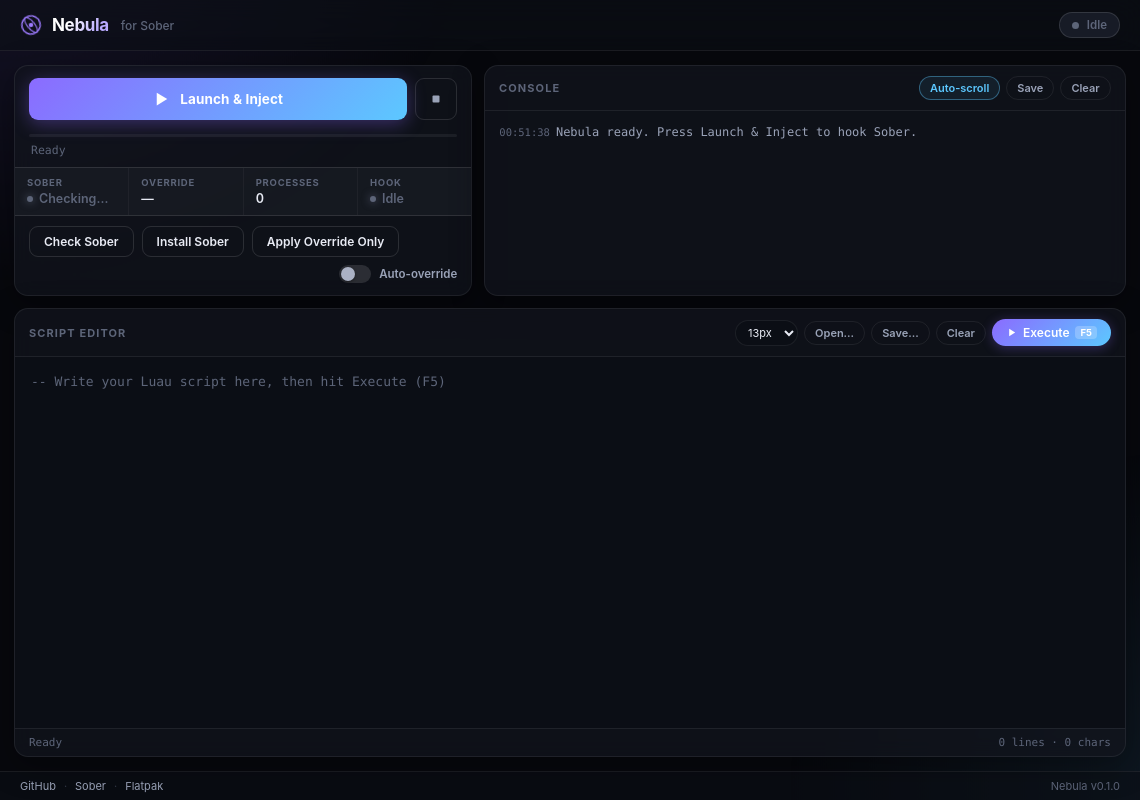
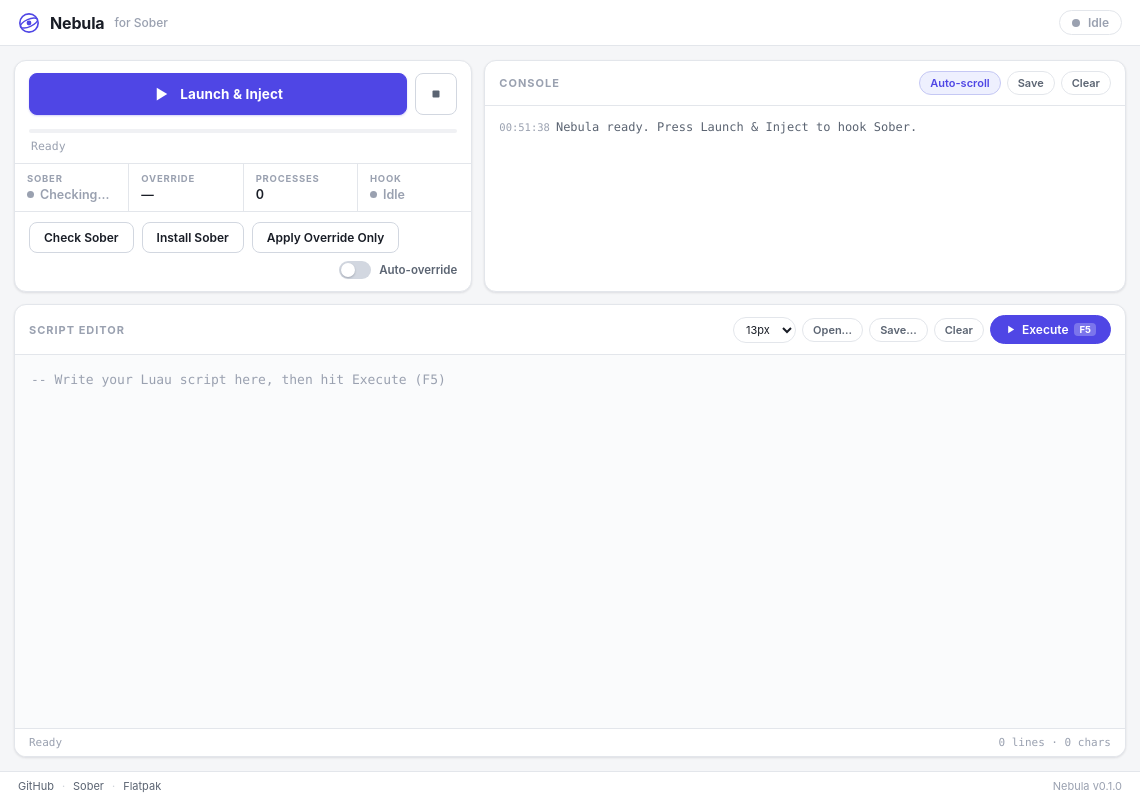
Before and after one commit to ethancroissants/nebula, an Electron app: page renderer/index.html in a window 1140 px wide. Drawn offline with Linux system fonts and the light colour scheme; no server answers.

Commit message:
feat(ui): light theme overhaul + hook status/heartbeat surfacing
- Full light theme: paper-white panels, hairline borders, flat indigo accent,
  zero gradients; pill/chip/button system restyled accordingly
- Hook heartbeat (WAITING/ATTACHED) now surfaced in status + launch stage
- Hook log (~/.nebula/queue/log) is tailed live into the console via IPC
- Launch & Inject progress messages logged inline

```diff
--- a/renderer/index.html
+++ b/renderer/index.html
@@ -11,14 +11,9 @@
     <header class="app-header">
       <div class="brand">
         <svg class="brand-mark" width="22" height="22" viewBox="0 0 24 24" fill="none">
-          <circle cx="12" cy="12" r="10" stroke="url(#g1)" stroke-width="1.6"/>
-          <ellipse cx="12" cy="12" rx="10" ry="4" stroke="url(#g1)" stroke-width="1.2" transform="rotate(-24 12 12)"/>
-          <circle cx="12" cy="12" r="2.4" fill="url(#g1)"/>
-          <defs>
-            <linearGradient id="g1" x1="2" y1="2" x2="22" y2="22">
-              <stop stop-color="#9d7bff"/><stop offset="1" stop-color="#5cc8ff"/>
-            </linearGradient>
-          </defs>
+          <circle cx="12" cy="12" r="10" stroke="#4f46e5" stroke-width="1.8"/>
+          <ellipse cx="12" cy="12" rx="10" ry="4" stroke="#4f46e5" stroke-width="1.4" transform="rotate(-24 12 12)"/>
+          <circle cx="12" cy="12" r="2.6" fill="#4f46e5"/>
         </svg>
         <h1>Nebula</h1>
         <span class="subtitle">for Sober</span>
--- a/renderer/index.js
+++ b/renderer/index.js
@@ -125,6 +125,11 @@
 
 // Live progress from the main process during launch & inject.
 window.nebula.onProgress(({ phase, message }) => {
+  if (phase === 'hooklog') {
+    // The hook's own log lines from inside the game — show as-is.
+    log(`[hook] ${message}`);
+    return;
+  }
   setStage(message, phase === 'error' ? 'err' : phase === 'injected' || phase === 'installed' ? 'ok' : phase === 'timeout' ? 'warn' : '');
   switch (phase) {
     case 'preparing':
--- a/renderer/styles.css
+++ b/renderer/styles.css
@@ -1,25 +1,30 @@
-/* Nebula — Electron UI · deep-space dark, violet/cyan accents, motion-first */
+/* Nebula — Electron UI · light, flat, no gradients.
+   Clean paper-white surfaces, hairline borders, one indigo accent. */
 
 :root {
-  --bg: #07080d;
-  --bg-panel: rgba(18, 21, 30, 0.72);
-  --bg-elevated: #171b26;
-  --bg-input: #0b0e15;
-  --border: rgba(255, 255, 255, 0.07);
-  --border-strong: rgba(255, 255, 255, 0.12);
-  --text: #e8ebf4;
-  --text-dim: #9aa3b8;
-  --text-faint: #5d6579;
-  --accent: #8b6bff;
-  --accent-2: #5cc8ff;
-  --accent-grad: linear-gradient(135deg, #8b6bff 0%, #5cc8ff 100%);
-  --success: #3ecf8e;
-  --warning: #f0b429;
-  --danger: #f2545b;
-  --radius: 14px;
-  --radius-sm: 9px;
-  --shadow: 0 8px 32px rgba(0, 0, 0, 0.35);
-  --font-ui: -apple-system, BlinkMacSystemFont, "Segoe UI", Roboto, "Helvetica Neue", Arial, sans-serif;
+  --bg: #f5f6f8;
+  --bg-panel: #ffffff;
+  --bg-subtle: #f0f1f4;
+  --bg-input: #fafbfc;
+  --bg-hover: #eef0f4;
+  --border: #e3e6eb;
+  --border-strong: #d2d7e0;
+  --text: #191d26;
+  --text-dim: #5b6472;
+  --text-faint: #9aa1b0;
+  --accent: #4f46e5;
+  --accent-hover: #4338ca;
+  --accent-soft: #eef0fe;
+  --success: #0f8a5f;
+  --success-soft: #e7f6f0;
+  --warning: #b45309;
+  --warning-soft: #fdf3e3;
+  --danger: #d13c3c;
+  --danger-soft: #fdecec;
+  --radius: 12px;
+  --radius-sm: 8px;
+  --shadow: 0 1px 2px rgba(16, 24, 40, 0.05), 0 1px 3px rgba(16, 24, 40, 0.06);
+  --font-ui: -apple-system, BlinkMacSystemFont, "Segoe UI", Roboto, "Inter", "Helvetica Neue", Arial, sans-serif;
   --font-mono: "JetBrains Mono", "Fira Code", "SF Mono", Menlo, Consolas, monospace;
   --ease: cubic-bezier(0.22, 1, 0.36, 1);
 }
@@ -33,29 +38,10 @@
   font-family: var(--font-ui);
   font-size: 14px;
   overflow: hidden;
-}
-
-/* Ambient background: two slow-drifting nebula glows + subtle star noise */
-body::before {
-  content: "";
-  position: fixed;
-  inset: -30%;
-  background:
-    radial-gradient(38% 42% at 18% 12%, rgba(139, 107, 255, 0.13), transparent 70%),
-    radial-gradient(34% 38% at 85% 80%, rgba(92, 200, 255, 0.09), transparent 70%);
-  animation: drift 26s ease-in-out infinite alternate;
-  pointer-events: none;
-  z-index: 0;
-}
-
-@keyframes drift {
-  0%   { transform: translate(0, 0) scale(1); }
-  100% { transform: translate(4%, -3%) scale(1.08); }
+  -webkit-font-smoothing: antialiased;
 }
 
 #app {
-  position: relative;
-  z-index: 1;
   display: flex;
   flex-direction: column;
   height: 100vh;
@@ -67,10 +53,9 @@
   display: flex;
   align-items: center;
   justify-content: space-between;
-  padding: 12px 20px;
+  padding: 10px 18px;
+  background: var(--bg-panel);
   border-bottom: 1px solid var(--border);
-  background: rgba(13, 15, 22, 0.6);
-  backdrop-filter: blur(14px);
   -webkit-app-region: drag;
   -webkit-user-select: none;
   user-select: none;
@@ -78,24 +63,19 @@
 
 .brand { display: flex; align-items: center; gap: 10px; }
 
-.brand-mark { animation: spin 24s linear infinite; }
-@keyframes spin { to { transform: rotate(360deg); } }
+.brand-mark { display: block; }
 
 .app-header h1 {
-  font-size: 17px;
+  font-size: 16px;
   font-weight: 700;
-  letter-spacing: -0.02em;
-  background: linear-gradient(120deg, #fff 30%, #b9aaff 80%);
-  -webkit-background-clip: text;
-  background-clip: text;
-  -webkit-text-fill-color: transparent;
+  letter-spacing: -0.01em;
+  color: var(--text);
 }
 
 .app-header .subtitle {
   font-size: 12px;
   color: var(--text-faint);
   font-weight: 500;
-  margin-left: 2px;
 }
 
 /* Live status pill in the titlebar */
@@ -104,24 +84,26 @@
   display: inline-flex;
   align-items: center;
   gap: 8px;
-  padding: 5px 12px;
+  padding: 4px 12px;
   border-radius: 999px;
-  border: 1px solid var(--border-strong);
-  background: var(--bg-elevated);
-  font-size: 11.5px;
+  border: 1px solid var(--border);
+  background: var(--bg-panel);
+  font-size: 12px;
   font-weight: 600;
-  color: var(--text-dim);
-  transition: all 0.4s var(--ease);
+  color: var(--text-faint);
+  transition: all 0.35s var(--ease);
 }
 
+.status-pill.idle { color: var(--text-faint); }
+
 .pulse-dot {
-  width: 7px;
-  height: 7px;
+  width: 8px;
+  height: 8px;
   border-radius: 50%;
   background: var(--text-faint);
   position: relative;
   flex-shrink: 0;
-  transition: background 0.4s var(--ease);
+  transition: background 0.35s var(--ease);
 }
 
 .pulse-dot::after {
@@ -133,26 +115,32 @@
   opacity: 0;
 }
 
-.status-pill.idle { color: var(--text-faint); }
-
 .status-pill.ok {
   color: var(--success);
-  border-color: rgba(62, 207, 142, 0.35);
-  background: rgba(62, 207, 142, 0.08);
+  border-color: #bfe4d4;
+  background: var(--success-soft);
 }
 .status-pill.ok .pulse-dot { background: var(--success); }
-.status-pill.ok .pulse-dot::after { animation: pulse-ring 2s ease-out infinite; }
+.status-pill.ok .pulse-dot::after { animation: pulse-ring 2.2s ease-out infinite; }
 
-.status-pill.warn { color: var(--warning); border-color: rgba(240, 180, 41, 0.35); background: rgba(240, 180, 41, 0.08); }
+.status-pill.warn {
+  color: var(--warning);
+  border-color: #f1d9ac;
+  background: var(--warning-soft);
+}
 .status-pill.warn .pulse-dot { background: var(--warning); }
 .status-pill.warn .pulse-dot::after { animation: pulse-ring 1.4s ease-out infinite; }
 
-.status-pill.err { color: var(--danger); border-color: rgba(242, 84, 91, 0.35); background: rgba(242, 84, 91, 0.08); }
+.status-pill.err {
+  color: var(--danger);
+  border-color: #f2c6c6;
+  background: var(--danger-soft);
+}
 .status-pill.err .pulse-dot { background: var(--danger); }
 
 @keyframes pulse-ring {
-  0%   { transform: scale(1);   opacity: 0.5; }
-  100% { transform: scale(2.6); opacity: 0; }
+  0%   { transform: scale(1);   opacity: 0.45; }
+  100% { transform: scale(2.4); opacity: 0; }
 }
 
 /* --------------------------------------------------------------- main --- */
@@ -174,9 +162,8 @@
   display: flex;
   flex-direction: column;
   overflow: hidden;
-  backdrop-filter: blur(10px);
   box-shadow: var(--shadow);
-  animation: panel-in 0.5s var(--ease) backwards;
+  animation: panel-in 0.45s var(--ease) backwards;
 }
 
 .panel:nth-child(1) { animation-delay: 0.02s; }
@@ -184,7 +171,7 @@
 .panel:nth-child(3) { animation-delay: 0.14s; }
 
 @keyframes panel-in {
-  from { opacity: 0; transform: translateY(10px) scale(0.985); }
+  from { opacity: 0; transform: translateY(8px); }
   to   { opacity: 1; transform: none; }
 }
 
@@ -200,7 +187,7 @@
   font-size: 11px;
   font-weight: 700;
   text-transform: uppercase;
-  letter-spacing: 0.1em;
+  letter-spacing: 0.09em;
   color: var(--text-faint);
 }
 
@@ -224,50 +211,42 @@
   align-items: center;
   justify-content: center;
   gap: 9px;
-  padding: 12px 18px;
-  border: none;
+  padding: 11px 18px;
+  border: 1px solid var(--accent);
   border-radius: var(--radius-sm);
-  background: var(--accent-grad);
+  background: var(--accent);
   color: #fff;
   font-family: var(--font-ui);
   font-size: 13.5px;
-  font-weight: 700;
+  font-weight: 650;
   letter-spacing: 0.01em;
   cursor: pointer;
-  overflow: hidden;
-  transition: transform 0.15s var(--ease), box-shadow 0.25s var(--ease), filter 0.2s;
-  box-shadow: 0 4px 18px rgba(139, 107, 255, 0.35);
+  transition: background 0.18s var(--ease), transform 0.12s var(--ease), box-shadow 0.18s;
+  box-shadow: 0 1px 2px rgba(79, 70, 229, 0.25);
 }
 
-.launch-btn::before {
-  /* shine sweep on hover */
-  content: "";
-  position: absolute;
-  top: 0; left: -80%;
-  width: 60%; height: 100%;
-  background: linear-gradient(100deg, transparent, rgba(255, 255, 255, 0.35), transparent);
-  transform: skewX(-20deg);
-  transition: left 0.55s var(--ease);
+.launch-btn:hover { background: var(--accent-hover); border-color: var(--accent-hover); }
+.launch-btn:active { transform: scale(0.985); }
+.launch-btn:focus-visible { outline: 2px solid var(--accent); outline-offset: 2px; }
+
+.launch-btn:disabled {
+  background: #a5b0e8;
+  border-color: #a5b0e8;
+  cursor: wait;
+  box-shadow: none;
 }
 
-.launch-btn:hover { transform: translateY(-1px); box-shadow: 0 6px 26px rgba(139, 107, 255, 0.5); filter: brightness(1.06); }
-.launch-btn:hover::before { left: 130%; }
-.launch-btn:active { transform: translateY(0) scale(0.985); }
-
-.launch-btn:disabled { filter: saturate(0.4) brightness(0.75); cursor: wait; box-shadow: none; transform: none; }
-.launch-btn:disabled::before { display: none; }
-
-.launch-btn.busy .launch-label { animation: breathe 1.6s ease-in-out infinite; }
-@keyframes breathe { 50% { opacity: 0.65; } }
+.launch-btn.busy .launch-label { animation: breathe 1.5s ease-in-out infinite; }
+@keyframes breathe { 50% { opacity: 0.6; } }
 
 .launch-icon { transition: transform 0.25s var(--ease); }
-.launch-btn:hover .launch-icon { transform: scale(1.15); }
+.launch-btn:hover .launch-icon { transform: scale(1.12); }
 
 .launch-spinner {
   display: none;
   width: 14px;
   height: 14px;
-  border: 2px solid rgba(255, 255, 255, 0.3);
+  border: 2px solid rgba(255, 255, 255, 0.35);
   border-top-color: #fff;
   border-radius: 50%;
   animation: rot 0.7s linear infinite;
@@ -284,19 +263,19 @@
   width: 42px;
   border: 1px solid var(--border-strong);
   border-radius: var(--radius-sm);
-  background: transparent;
+  background: var(--bg-panel);
   color: var(--text-dim);
   cursor: pointer;
-  transition: all 0.2s var(--ease);
+  transition: all 0.18s var(--ease);
 }
-.icon-btn:hover { color: var(--danger); border-color: rgba(242, 84, 91, 0.4); background: rgba(242, 84, 91, 0.08); }
+.icon-btn:hover { color: var(--danger); border-color: #f2c6c6; background: var(--danger-soft); }
 .icon-btn:active { transform: scale(0.94); }
 
 .progress-wrap {
-  height: 3px;
+  height: 4px;
   margin: 10px 14px 6px;
   border-radius: 2px;
-  background: rgba(255, 255, 255, 0.06);
+  background: var(--bg-subtle);
   overflow: hidden;
 }
 
@@ -304,7 +283,7 @@
   height: 100%;
   width: 0%;
   border-radius: 2px;
-  background: var(--accent-grad);
+  background: var(--accent);
   transition: width 0.5s var(--ease), opacity 0.4s;
   opacity: 0;
 }
@@ -339,7 +318,7 @@
 }
 
 .status-item {
-  background: rgba(13, 16, 24, 0.5);
+  background: var(--bg-panel);
   padding: 9px 12px;
   display: flex;
   flex-direction: column;
@@ -372,11 +351,10 @@
 
 .status-indicator::before {
   content: "";
-  width: 6px;
-  height: 6px;
+  width: 7px;
+  height: 7px;
   border-radius: 50%;
   background: currentColor;
-  box-shadow: 0 0 8px currentColor;
   transition: all 0.3s;
 }
 
@@ -398,7 +376,7 @@
 .btn {
   appearance: none;
   border: 1px solid var(--border-strong);
-  background: var(--bg-elevated);
+  background: var(--bg-panel);
   color: var(--text);
   font-family: var(--font-ui);
   font-size: 12px;
@@ -406,24 +384,24 @@
   padding: 7px 14px;
   border-radius: var(--radius-sm);
   cursor: pointer;
-  transition: background 0.2s var(--ease), border-color 0.2s, transform 0.12s var(--ease), box-shadow 0.2s;
+  transition: background 0.15s var(--ease), border-color 0.15s, transform 0.1s var(--ease);
   white-space: nowrap;
 }
 
-.btn:hover { background: #1e2331; border-color: rgba(255, 255, 255, 0.2); transform: translateY(-1px); }
-.btn:active { transform: translateY(0) scale(0.97); }
+.btn:hover { background: var(--bg-hover); border-color: #c3c9d4; }
+.btn:active { transform: scale(0.97); }
 .btn:focus-visible { outline: 2px solid var(--accent); outline-offset: 1px; }
-.btn:disabled { opacity: 0.45; cursor: not-allowed; transform: none; }
+.btn:disabled { opacity: 0.5; cursor: not-allowed; transform: none; }
 
 .btn-ghost { background: transparent; }
+.btn-ghost:hover { background: var(--bg-hover); }
 
 .btn-primary {
-  background: var(--accent-grad);
-  border: none;
+  background: var(--accent);
+  border-color: var(--accent);
   color: #fff;
-  box-shadow: 0 2px 12px rgba(139, 107, 255, 0.3);
 }
-.btn-primary:hover { box-shadow: 0 4px 18px rgba(139, 107, 255, 0.45); filter: brightness(1.08); }
+.btn-primary:hover { background: var(--accent-hover); border-color: var(--accent-hover); }
 
 .chip {
   appearance: none;
@@ -436,12 +414,12 @@
   padding: 4px 10px;
   border-radius: 999px;
   cursor: pointer;
-  transition: all 0.18s var(--ease);
+  transition: all 0.15s var(--ease);
   white-space: nowrap;
 }
-.chip:hover { color: var(--text); border-color: var(--border-strong); background: rgba(255, 255, 255, 0.04); }
+.chip:hover { color: var(--text); border-color: var(--border-strong); background: var(--bg-hover); }
 .chip:active { transform: scale(0.95); }
-.chip.active { color: var(--accent-2); border-color: rgba(92, 200, 255, 0.4); background: rgba(92, 200, 255, 0.08); }
+.chip.active { color: var(--accent); border-color: #c5c8f4; background: var(--accent-soft); }
 
 .execute-btn {
   display: inline-flex;
@@ -454,11 +432,10 @@
   font-family: var(--font-ui);
   font-size: 9.5px;
   font-weight: 700;
-  background: rgba(255, 255, 255, 0.22);
+  background: rgba(255, 255, 255, 0.25);
   padding: 1px 5px;
   border-radius: 4px;
 }
-.execute-btn:active svg { transform: translateX(2px); }
 
 /* ------------------------------------------------------------- switch --- */
 
@@ -482,7 +459,7 @@
   border-radius: 9px;
   background: var(--border-strong);
   position: relative;
-  transition: background 0.25s var(--ease);
+  transition: background 0.22s var(--ease);
   flex-shrink: 0;
 }
 
@@ -494,21 +471,20 @@
   width: 14px;
   height: 14px;
   border-radius: 50%;
-  background: #aab1c4;
-  box-shadow: 0 1px 3px rgba(0, 0, 0, 0.4);
-  transition: transform 0.25s var(--ease), background 0.25s;
+  background: #fff;
+  box-shadow: 0 1px 2px rgba(16, 24, 40, 0.25);
+  transition: transform 0.22s var(--ease);
 }
 
 .switch input:checked + .slider { background: var(--accent); }
-.switch input:checked + .slider::after { transform: translateX(14px); background: #fff; }
+.switch input:checked + .slider::after { transform: translateX(14px); }
 
 /* ------------------------------------------------------------- editor --- */
 
 .editor-panel { grid-column: 1 / -1; grid-row: 2; min-height: 0; }
 
-.editor-toolbar select,
 #font-size-select {
-  background: var(--bg-input);
+  background: var(--bg-panel);
   color: var(--text);
   border: 1px solid var(--border);
   border-radius: 999px;
@@ -517,7 +493,7 @@
   font-family: var(--font-ui);
   cursor: pointer;
   outline: none;
-  transition: border-color 0.2s;
+  transition: border-color 0.15s;
 }
 #font-size-select:hover { border-color: var(--border-strong); }
 
@@ -540,11 +516,10 @@
   font-size: 13px;
   line-height: 1.65;
   tab-size: 2;
-  caret-color: var(--accent-2);
-  transition: box-shadow 0.3s;
+  caret-color: var(--accent);
 }
 
-.editor-wrapper:focus-within { box-shadow: inset 0 0 0 1px rgba(139, 107, 255, 0.35); }
+.editor-wrapper:focus-within { box-shadow: inset 0 0 0 1.5px #c5c8f4; }
 
 #script-editor:focus { outline: none; }
 #script-editor::placeholder { color: var(--text-faint); }
@@ -555,6 +530,7 @@
   align-items: center;
   padding: 7px 14px;
   border-top: 1px solid var(--border);
+  background: var(--bg-panel);
 }
 
 .editor-status, .editor-stats {
@@ -586,10 +562,10 @@
 
 .log-line {
   padding: 1.5px 0;
-  animation: log-in 0.25s var(--ease);
+  animation: log-in 0.22s var(--ease);
 }
 @keyframes log-in {
-  from { opacity: 0; transform: translateX(-6px); }
+  from { opacity: 0; transform: translateX(-5px); }
   to   { opacity: 1; transform: none; }
 }
 .log-line.err { color: var(--danger); }
@@ -603,9 +579,9 @@
   display: flex;
   justify-content: space-between;
   align-items: center;
-  padding: 7px 20px;
+  padding: 7px 18px;
+  background: var(--bg-panel);
   border-top: 1px solid var(--border);
-  background: rgba(13, 15, 22, 0.6);
   font-size: 11px;
   color: var(--text-faint);
   -webkit-user-select: none;
@@ -618,21 +594,20 @@
 .footer-links a {
   color: var(--text-dim);
   text-decoration: none;
-  transition: color 0.2s;
+  transition: color 0.15s;
 }
-.footer-links a:hover { color: var(--accent-2); }
+.footer-links a:hover { color: var(--accent); }
 
 /* --------------------------------------------------------- scrollbars --- */
 
-::-webkit-scrollbar { width: 9px; height: 9px; }
+::-webkit-scrollbar { width: 10px; height: 10px; }
 ::-webkit-scrollbar-track { background: transparent; }
 ::-webkit-scrollbar-thumb {
-  background: rgba(255, 255, 255, 0.12);
+  background: #d3d8e0;
   border-radius: 5px;
-  border: 2px solid transparent;
-  background-clip: content-box;
+  border: 2.5px solid var(--bg-panel);
 }
-::-webkit-scrollbar-thumb:hover { background-color: rgba(255, 255, 255, 0.22); }
+::-webkit-scrollbar-thumb:hover { background: #bcc3ce; }
 
 /* -------------------------------------------------------- responsive --- */
 
```
Also changed, not shown: main.js (+25 -1 lines).
